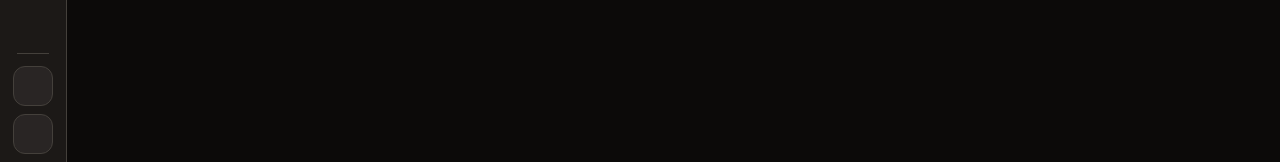
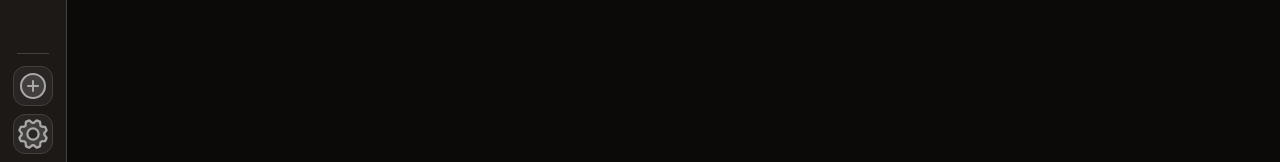
Before and after one commit to CubicLauncher/launcher-ts, a Vue app in the folder src/ui/: page / in a window 1280 px wide. Shown: the part 638-800 px from the top of the page. Built offline with nearby package versions, Linux system fonts and the light colour scheme.

Commit message:
general updates

```diff
--- a/package.json
+++ b/package.json
@@ -1,6 +1,6 @@
 {
-  "name": "santiagolxx",
-  "version": "0.0.1+5ca78320",
+  "name": "cubiclauncher",
+  "version": "0.0.1+e2031ce6",
   "type": "module",
   "main": "dist/src/main/main.js",
   "scripts": {
@@ -77,5 +77,5 @@
     "electron-winstaller",
     "protobufjs"
   ],
-  "buildHash": "5ca78320"
+  "buildHash": "e2031ce6"
 }
--- /dev/null
+++ b/src/ui/src/assets/icons/plus-square.vue
@@ -0,0 +1,8 @@
+<template>
+    <svg xmlns="http://www.w3.org/2000/svg" width="32" height="32" fill="#a9a8a9" viewBox="0 0 256 256">
+        <path d="M224,128a96,96,0,1,1-96-96A96,96,0,0,1,224,128Z" opacity="0.2"></path>
+        <path
+            d="M128,24A104,104,0,1,0,232,128,104.11,104.11,0,0,0,128,24Zm0,192a88,88,0,1,1,88-88A88.1,88.1,0,0,1,128,216Zm48-88a8,8,0,0,1-8,8H136v32a8,8,0,0,1-16,0V136H88a8,8,0,0,1,0-16h32V88a8,8,0,0,1,16,0v32h32A8,8,0,0,1,176,128Z">
+        </path>
+    </svg>
+</template>
--- a/src/ui/src/components/modals/AddInstanceModal.vue
+++ b/src/ui/src/components/modals/AddInstanceModal.vue
@@ -53,39 +53,8 @@
         </div>
       </div>
 
-      <!-- Memory Settings -->
-      <div class="space-y-2">
-        <label class="block text-sm font-medium text-stone-300">
-          {{ languageStore.getTranslation('Launcher.addInstance.memory') }}
-        </label>
-        <div class="flex gap-4">
-          <div class="flex-1">
-            <input
-              v-model="formData.minMemory"
-              type="number"
-              class="w-full px-3 py-2 bg-stone-700 border border-stone-600 rounded-md text-stone-200 focus:outline-none focus:border-stone-500"
-              :placeholder="languageStore.getTranslation('Launcher.addInstance.minMemory')"
-            >
-          </div>
-          <div class="flex-1">
-            <input
-              v-model="formData.maxMemory"
-              type="number"
-              class="w-full px-3 py-2 bg-stone-700 border border-stone-600 rounded-md text-stone-200 focus:outline-none focus:border-stone-500"
-              :placeholder="languageStore.getTranslation('Launcher.addInstance.maxMemory')"
-            >
-          </div>
-        </div>
-      </div>
-
       <!-- Action Buttons -->
       <div class="flex justify-end gap-3 pt-4">
-        <button
-          @click="store.toggleAddInstanceModal"
-          class="px-4 py-2 text-stone-300 hover:text-stone-200"
-        >
-          {{ languageStore.getTranslation('Launcher.addInstance.cancel') }}
-        </button>
         <button
           @click="handleCreate"
           class="px-4 py-2 bg-blue-600 text-white rounded-md hover:bg-blue-700 disabled:opacity-50 disabled:cursor-not-allowed"
--- a/src/ui/src/components/navigation/Sidebar.vue
+++ b/src/ui/src/components/navigation/Sidebar.vue
@@ -3,6 +3,8 @@ import { ref } from 'vue'
 import logo from '../../assets/logo.svg'
 import { useLauncherStore } from '../../stores/LauncherStore'
 import { useLanguageStore } from '../../stores/LanguageStore'
+import Settings from '../../assets/icons/settings.vue'
+import PlusSquare from '../../assets/icons/plus-square.vue'
 
 const store = useLauncherStore()
 const languageStore = useLanguageStore()
@@ -94,7 +96,7 @@ const hideTooltip = () => {
         @mouseenter="showTooltip($event, 'Launcher.sidebar.addInstance')"
         @mouseleave="hideTooltip"
       >
-        <i class="i-heroicons-plus-circle w-6 h-6 text-stone-400"></i>
+        <PlusSquare/>
       </div>
 
       <!-- Settings Button -->
@@ -104,7 +106,7 @@ const hideTooltip = () => {
         @mouseenter="showTooltip($event, 'Launcher.sidebar.settings')"
         @mouseleave="hideTooltip"
       >
-        <i class="i-heroicons-cog-6-tooth w-6 h-6 text-stone-400"></i>
+        <Settings />
       </div>
     </div>
 
```
